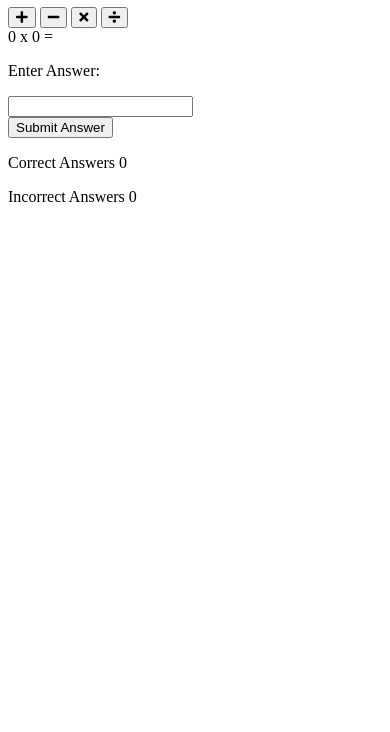
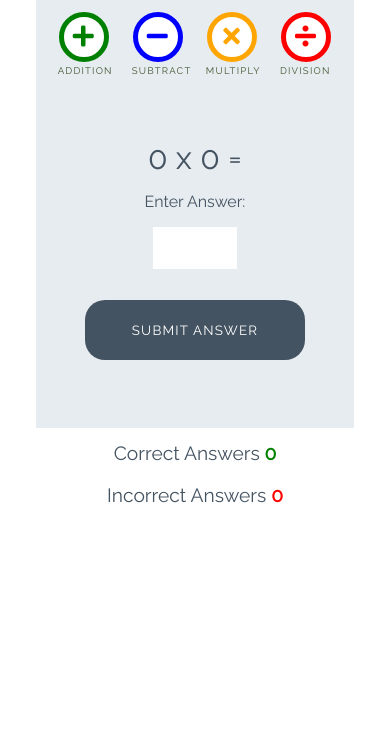
Before and after one commit to DiarmaidMcDonald/Love-Maths, a plain HTML site: page index.html in a window 390 px wide. Shown: the part 112-844 px from the top of the page. Drawn offline with Linux system fonts and the light colour scheme.

Commit message:
Add styles for game

```diff
--- a/assets/css/style.css
+++ b/assets/css/style.css
@@ -0,0 +1,254 @@
+/* --------- Global style */
+
+body {
+    background-color: white;
+    font-family: "Raleway", sans-serif;
+    color: #445361;
+    text-align: center;
+}
+
+/* --------- Heading */
+
+.heading {
+    text-align: center;
+    font-size: 2.5rem;
+}
+
+.logo {
+    height: 40px;
+    padding-right: 5px;
+}
+
+/* --------- Game layout */
+
+.game-area {
+    background-color: #E6ECF0;
+    box-sizing: border-box;
+    width: 85%;
+    height: 65vh;
+    max-height: 450px;
+    max-width: 830px;
+    margin-left: auto;
+    margin-right: auto;
+    padding: 1%;
+}
+
+.question-area {
+    width: 50%;
+    font-size: 2rem;
+    margin: auto;
+    padding: 50px 0;
+}
+
+.question-area span {
+    padding: 0 15px;
+}
+
+.score-area {
+    margin: 5px auto;
+    width: 60%;
+    font-size: 1.2rem;
+}
+
+.controls-area {
+    width: 85%;
+    margin: 30px auto;
+}
+
+#score {
+    color: green;
+    font-weight: bold;
+}
+
+#incorrect {
+    color: red;
+    font-weight: bold;
+}
+
+.answer-message {
+    display: none;
+    font-size: 1rem;
+}
+
+#answer-box {
+    border: none;
+    color: #445361;
+    display: inline-block;
+    height: 40px;
+    width: 80px;
+    font-size: 1.2rem;
+}
+
+.scores {
+    display: inline-block;
+    padding: 25px;
+}
+
+/* --------- Buttons */
+
+.btn {
+    width: 220px;
+    height: 60px;
+    font-family: "Raleway", sans-serif;
+    text-transform: uppercase;
+    letter-spacing: 1.2px;
+    color: white;
+}
+
+.btn:focus {
+    outline: none;
+}
+
+.btn--big {
+    padding-top: 10px;
+    border-radius: 50%;
+    background-color: white;
+    border: 10px solid;
+    width: 100px;
+    height: 100px;
+    font-size: 3.2rem;
+    margin: 0 30px;
+    transition: all 0.5s;
+}
+
+.btn--big::after {
+    content: attr(data-type);
+    font-size: 1rem;
+    color: #445631;
+    position: relative;
+    left: -0.5rem;
+}
+
+.btn--blue {
+    border-color: blue;
+    color: blue;
+}
+
+.btn--blue:active,
+.btn--blue:hover {
+    background-color: darkblue;
+    color: white;
+}
+
+.btn--orange {
+    border-color: orange;
+    color: orange;
+}
+
+.btn--orange:active,
+.btn--orange:hover {
+    background-color: darkorange;
+    color: white;
+}
+
+.btn--red {
+    border-color: red;
+    color: red;
+}
+
+.btn--red:active,
+.btn--red:hover {
+    background-color: darkred;
+    color: white;
+}
+
+.btn--green {
+    border-color: green;
+    color: green;
+}
+
+.btn--green:active,
+.btn--green:hover {
+    background-color: darkgreen;
+    color: white;
+}
+
+.btn--gray {
+    margin-top: 25px;
+    background-color: #445361;
+    border: 1px transparent;
+    border-radius: 20px;
+}
+
+.btn--gray:active,
+.btn--gray:hover {
+    background-color: #0d1013;
+}
+
+/* --------- Media queries */
+
+@media (max-width: 414px) {
+    .controls-area {
+        width: 100%;
+    }
+
+    .btn--big {
+        margin: 0 10px;
+        padding: 5px;
+        border: 5px solid;
+        width: 50px;
+        height: 50px;
+        font-size: 1.5rem;
+    }
+
+    .btn--big::after {
+        font-size: 0.6rem;
+        left: -0.7rem;
+    }
+
+    .question-area {
+        padding: 10% 0;
+        width: 100%;
+    }
+
+    .question-area span {
+        padding: 0;
+    }
+
+    .answer-message {
+        display: block;
+    }
+
+    #answer-box {
+        display: block;
+        margin: 0 auto;
+    }
+
+    .btn--gray {
+        margin-top: 0;
+    }
+
+    .score-area {
+        width: 100%;
+    }
+
+    .scores {
+        margin: 0.5em auto;
+        display: block;
+        padding: 5px;
+    }
+
+    .heading {
+        font-size: 2rem;
+    }
+}
+
+@media (max-width: 320px) {
+    .game-area {
+        height: 70vh;
+    }
+
+    .controls-area {
+        width: 75%;
+        margin: 10px auto;
+    }
+
+    .btn--big {
+        margin: 10px 10px;
+    }
+
+    .question-area {
+        padding: 10px 0;
+    }
+
+}
--- a/index.html
+++ b/index.html
@@ -22,16 +22,16 @@
 
     <div class="game-area">
         <div class="controls-area">
-            <button class="btn btn--big btn--green">
+            <button data-type="addition" class="btn btn--big btn--green">
                 <i class="fas fa-plus"></i>
             </button>
-            <button class="btn btn--big btn--blue">
+            <button data-type="subtract" class="btn btn--big btn--blue">
                 <i class="fas fa-minus"></i>
             </button>
-            <button class="btn btn--big btn--orange">
+            <button data-type="multiply" class="btn btn--big btn--orange">
                 <i class="fas fa-times"></i>
             </button>
-            <button class="btn btn--big btn--red">
+            <button data-type="division" class="btn btn--big btn--red">
                 <i class="fas fa-divide"></i>
             </button>
 
@@ -45,7 +45,7 @@
             <p class="answer-message">Enter Answer:</p>
             <input id="answer-box" type="number">
         </div>
-        <button class="btn btn--gray">Submit Answer</button>
+        <button data-type="submit" class="btn btn--gray">Submit Answer</button>
     </div>
     <div class="score-area">
         <p class="scores">Correct Answers <span id="score">0</span></p>
```
